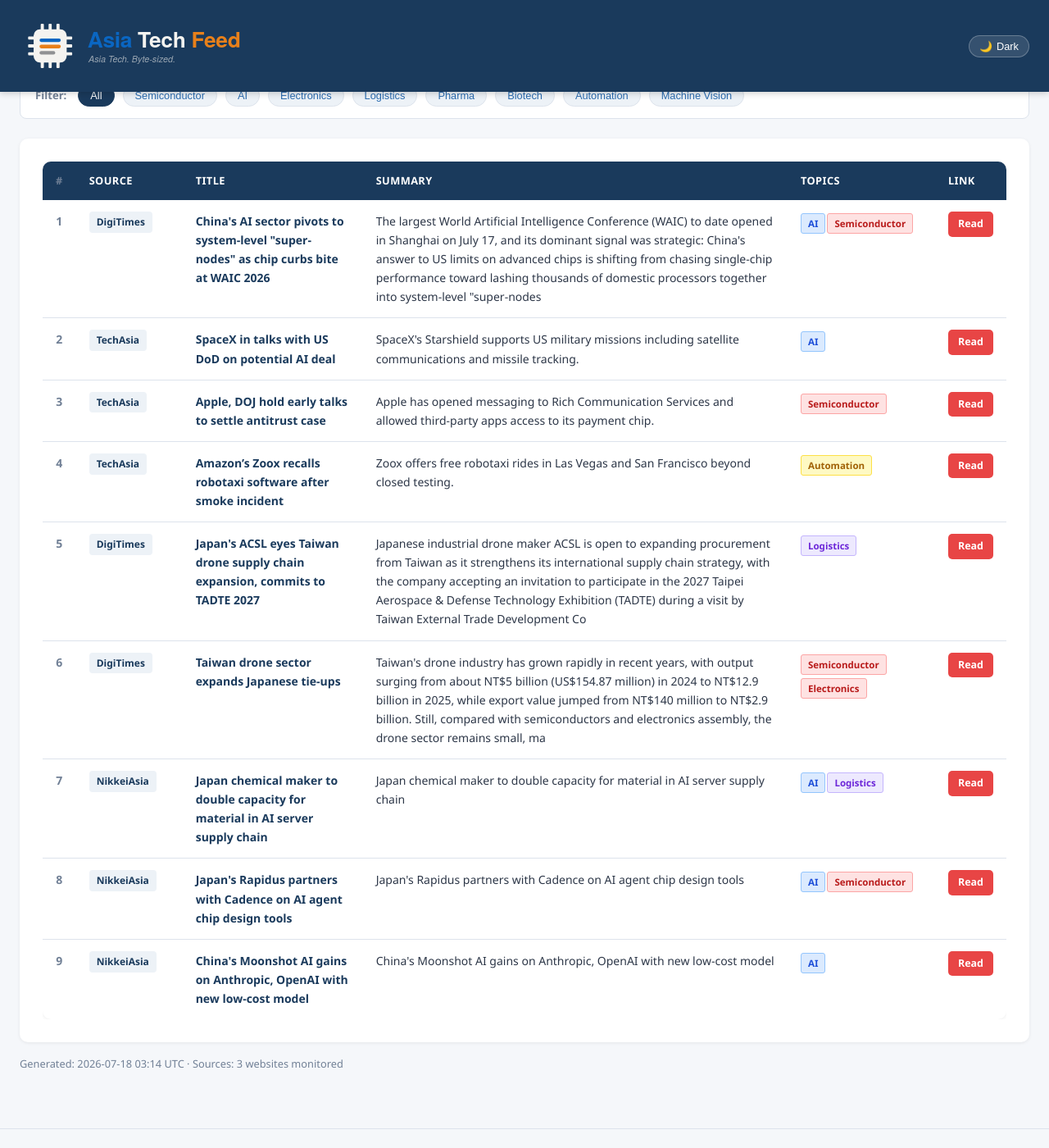
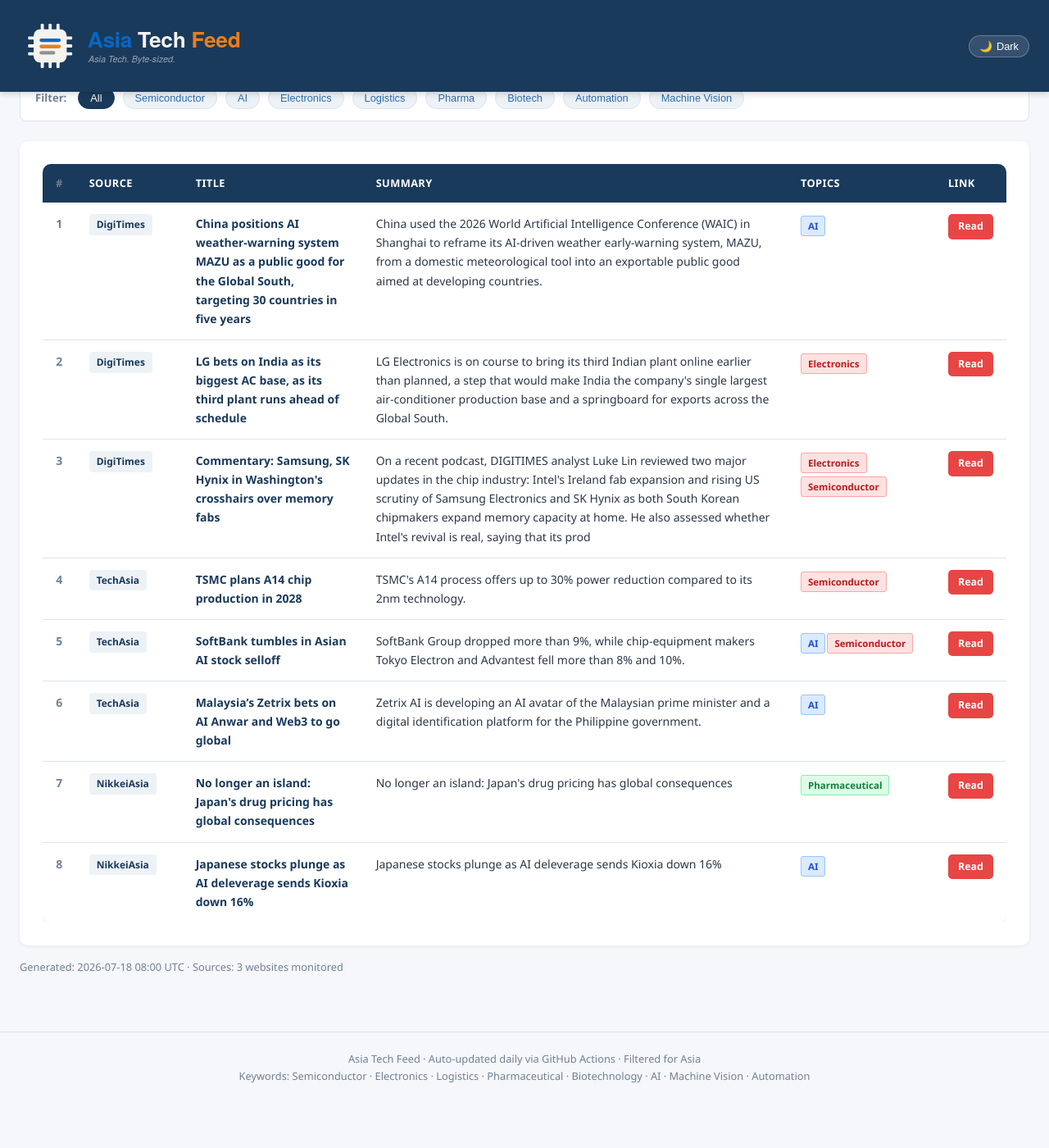
Before and after one commit to asiatechfeed/Asia-Tech-Feed, a Jekyll site: the page built from _posts/2026-07-18-asia-tech-news-digest.md, in a window 1280 px wide and 1400 px high, scrolled down 678 px. Shown: the whole window at 82% size. Built offline with Jekyll 4.4.1, drawn with Linux system fonts in a browser that asks for light colours; a script that is not in the unit is left out; after the commit the page ends 2023 px from its top, so only the background shows below that; some of the changed text lies outside the part shown.

Commit message:
📰 News digest 2026-07-18 (8 articles)

```diff
--- a/_posts/2026-07-18-asia-tech-news-digest.md
+++ b/_posts/2026-07-18-asia-tech-news-digest.md
@@ -1,16 +1,16 @@
 ---
 layout: post
 title: "Asia Tech News Digest - July 18, 2026"
-date: 2026-07-18 11:14:07 +0800
-articles_count: 9
+date: 2026-07-18 16:00:44 +0800
+articles_count: 8
 sources_count: 3
 sources: ["DigiTimes", "NikkeiAsia", "TechAsia"]
 csv_file: /assets/data/news-2026-07-18.tsv
-featured_title: "China's AI sector pivots to system-level \"super-nodes\" as chip curbs bite at WAIC 2026"
-featured_url: "https://www.digitimes.com/news/a20260718VL200/2026-shanghai-chips.html"
+featured_title: "China positions AI weather-warning system MAZU as a public good for the Global South, targeting 30 countries in five years"
+featured_url: "https://www.digitimes.com/news/a20260718VL201/2026-shanghai-weather-data.html"
 featured_source: "DigiTimes"
-featured_summary: "The largest World Artificial Intelligence Conference (WAIC) to date opened in Shanghai on July 17, and its dominant signal was strategic: China's answer to US limits on advanced chips is shifting from chasing single-chip performance toward lashing thousands of domestic processors together into system-level \"super-nodes"
-featured_image: "https://img.digitimes.com/newsshow/20260718vl200_files/1_b.jpg"
+featured_summary: "China used the 2026 World Artificial Intelligence Conference (WAIC) in Shanghai to reframe its AI-driven weather early-warning system, MAZU, from a domestic meteorological tool into an exportable public good aimed at developing countries."
+featured_image: "https://img.digitimes.com/newsshow/20260718vl201_files/2_b.jpg"
 ---
 
 <table class="news-table">
@@ -28,74 +28,66 @@ featured_image: "https://img.digitimes.com/newsshow/20260718vl200_files/1_b.jpg"
 <tr>
   <td class="col-num">1</td>
   <td class="col-source"><span class="source-badge">DigiTimes</span></td>
-  <td class="col-title"><span class="article-title">China's AI sector pivots to system-level "super-nodes" as chip curbs bite at WAIC 2026</span></td>
-  <td class="col-summary">The largest World Artificial Intelligence Conference (WAIC) to date opened in Shanghai on July 17, and its dominant signal was strategic: China's answer to US limits on advanced chips is shifting from chasing single-chip performance toward lashing thousands of domestic processors together into system-level "super-nodes</td>
-  <td class="col-tags"><span class="tag ai">AI</span><span class="tag semi">Semiconductor</span></td>
-  <td class="col-link"><a class="btn-link" href="https://www.digitimes.com/news/a20260718VL200/2026-shanghai-chips.html" target="_blank" rel="noopener">Read</a></td>
+  <td class="col-title"><span class="article-title">China positions AI weather-warning system MAZU as a public good for the Global South, targeting 30 countries in five years</span></td>
+  <td class="col-summary">China used the 2026 World Artificial Intelligence Conference (WAIC) in Shanghai to reframe its AI-driven weather early-warning system, MAZU, from a domestic meteorological tool into an exportable public good aimed at developing countries.</td>
+  <td class="col-tags"><span class="tag ai">AI</span></td>
+  <td class="col-link"><a class="btn-link" href="https://www.digitimes.com/news/a20260718VL201/2026-shanghai-weather-data.html" target="_blank" rel="noopener">Read</a></td>
 </tr>
 <tr>
   <td class="col-num">2</td>
-  <td class="col-source"><span class="source-badge">TechAsia</span></td>
-  <td class="col-title"><span class="article-title">SpaceX in talks with US DoD on potential AI deal</span></td>
-  <td class="col-summary">SpaceX's Starshield supports US military missions including satellite communications and missile tracking.</td>
-  <td class="col-tags"><span class="tag ai">AI</span></td>
-  <td class="col-link"><a class="btn-link" href="https://www.techinasia.com/spacex-ipo-reaches-857b-greenshoe" target="_blank" rel="noopener">Read</a></td>
+  <td class="col-source"><span class="source-badge">DigiTimes</span></td>
+  <td class="col-title"><span class="article-title">LG bets on India as its biggest AC base, as its third plant runs ahead of schedule</span></td>
+  <td class="col-summary">LG Electronics is on course to bring its third Indian plant online earlier than planned, a step that would make India the company's single largest air-conditioner production base and a springboard for exports across the Global South.</td>
+  <td class="col-tags"><span class="tag semi">Electronics</span></td>
+  <td class="col-link"><a class="btn-link" href="https://www.digitimes.com/news/a20260717VL201/lg-electronics-home-appliance-india-plant-production.html" target="_blank" rel="noopener">Read</a></td>
 </tr>
 <tr>
   <td class="col-num">3</td>
-  <td class="col-source"><span class="source-badge">TechAsia</span></td>
-  <td class="col-title"><span class="article-title">Apple, DOJ hold early talks to settle antitrust case</span></td>
-  <td class="col-summary">Apple has opened messaging to Rich Communication Services and allowed third-party apps access to its payment chip.</td>
-  <td class="col-tags"><span class="tag semi">Semiconductor</span></td>
-  <td class="col-link"><a class="btn-link" href="https://www.techinasia.com/apple-starts-restoring-card-payments-indias-app-store" target="_blank" rel="noopener">Read</a></td>
+  <td class="col-source"><span class="source-badge">DigiTimes</span></td>
+  <td class="col-title"><span class="article-title">Commentary: Samsung, SK Hynix in Washington's crosshairs over memory fabs</span></td>
+  <td class="col-summary">On a recent podcast, DIGITIMES analyst Luke Lin reviewed two major updates in the chip industry: Intel's Ireland fab expansion and rising US scrutiny of Samsung Electronics and SK Hynix as both South Korean chipmakers expand memory capacity at home. He also assessed whether Intel's revival is real, saying that its prod</td>
+  <td class="col-tags"><span class="tag semi">Electronics</span><span class="tag semi">Semiconductor</span></td>
+  <td class="col-link"><a class="btn-link" href="https://www.digitimes.com/news/a20260717PD229/samsung-sk-hynix-intel-digitimes-capacity.html" target="_blank" rel="noopener">Read</a></td>
 </tr>
 <tr>
   <td class="col-num">4</td>
   <td class="col-source"><span class="source-badge">TechAsia</span></td>
-  <td class="col-title"><span class="article-title">Amazon’s Zoox recalls robotaxi software after smoke incident</span></td>
-  <td class="col-summary">Zoox offers free robotaxi rides in Las Vegas and San Francisco beyond closed testing.</td>
-  <td class="col-tags"><span class="tag auto">Automation</span></td>
-  <td class="col-link"><a class="btn-link" href="https://www.techinasia.com/waymo-to-expand-robotaxi-into-minneapolis-new-orleans" target="_blank" rel="noopener">Read</a></td>
+  <td class="col-title"><span class="article-title">TSMC plans A14 chip production in 2028</span></td>
+  <td class="col-summary">TSMC's A14 process offers up to 30% power reduction compared to its 2nm technology.</td>
+  <td class="col-tags"><span class="tag semi">Semiconductor</span></td>
+  <td class="col-link"><a class="btn-link" href="https://www.techinasia.com/tsmc-sees-strong-growth-as-ai-demand-drives-chip-sales" target="_blank" rel="noopener">Read</a></td>
 </tr>
 <tr>
   <td class="col-num">5</td>
-  <td class="col-source"><span class="source-badge">DigiTimes</span></td>
-  <td class="col-title"><span class="article-title">Japan's ACSL eyes Taiwan drone supply chain expansion, commits to TADTE 2027</span></td>
-  <td class="col-summary">Japanese industrial drone maker ACSL is open to expanding procurement from Taiwan as it strengthens its international supply chain strategy, with the company accepting an invitation to participate in the 2027 Taipei Aerospace & Defense Technology Exhibition (TADTE) during a visit by Taiwan External Trade Development Co</td>
-  <td class="col-tags"><span class="tag logis">Logistics</span></td>
-  <td class="col-link"><a class="btn-link" href="https://www.digitimes.com/news/a20260717PD218/taiwan-drone-supply-chain-industrial-2027-technology.html" target="_blank" rel="noopener">Read</a></td>
+  <td class="col-source"><span class="source-badge">TechAsia</span></td>
+  <td class="col-title"><span class="article-title">SoftBank tumbles in Asian AI stock selloff</span></td>
+  <td class="col-summary">SoftBank Group dropped more than 9%, while chip-equipment makers Tokyo Electron and Advantest fell more than 8% and 10%.</td>
+  <td class="col-tags"><span class="tag ai">AI</span><span class="tag semi">Semiconductor</span></td>
+  <td class="col-link"><a class="btn-link" href="https://www.techinasia.com/tsmc-revenue-jumps-30-ai-demand-stays-strong" target="_blank" rel="noopener">Read</a></td>
 </tr>
 <tr>
   <td class="col-num">6</td>
-  <td class="col-source"><span class="source-badge">DigiTimes</span></td>
-  <td class="col-title"><span class="article-title">Taiwan drone sector expands Japanese tie-ups</span></td>
-  <td class="col-summary">Taiwan's drone industry has grown rapidly in recent years, with output surging from about NT$5 billion (US$154.87 million) in 2024 to NT$12.9 billion in 2025, while export value jumped from NT$140 million to NT$2.9 billion. Still, compared with semiconductors and electronics assembly, the drone sector remains small, ma</td>
-  <td class="col-tags"><span class="tag semi">Semiconductor</span><span class="tag semi">Electronics</span></td>
-  <td class="col-link"><a class="btn-link" href="https://www.digitimes.com/news/a20260717PD209/taiwan-medical-logistics-2024-ukraine.html" target="_blank" rel="noopener">Read</a></td>
+  <td class="col-source"><span class="source-badge">TechAsia</span></td>
+  <td class="col-title"><span class="article-title">Malaysia’s Zetrix bets on AI Anwar and Web3 to go global</span></td>
+  <td class="col-summary">Zetrix AI is developing an AI avatar of the Malaysian prime minister and a digital identification platform for the Philippine government.</td>
+  <td class="col-tags"><span class="tag ai">AI</span></td>
+  <td class="col-link"><a class="btn-link" href="https://www.techinasia.com/malaysian-firm-bets-ai-anwar-global" target="_blank" rel="noopener">Read</a></td>
 </tr>
 <tr>
   <td class="col-num">7</td>
   <td class="col-source"><span class="source-badge">NikkeiAsia</span></td>
-  <td class="col-title"><span class="article-title">Japan chemical maker to double capacity for material in AI server supply chain</span></td>
-  <td class="col-summary">Japan chemical maker to double capacity for material in AI server supply chain</td>
-  <td class="col-tags"><span class="tag ai">AI</span><span class="tag logis">Logistics</span></td>
-  <td class="col-link"><a class="btn-link" href="https://asia.nikkei.com/business/materials/japan-chemical-maker-to-double-capacity-for-material-in-ai-server-supply-chain" target="_blank" rel="noopener">Read</a></td>
+  <td class="col-title"><span class="article-title">No longer an island: Japan's drug pricing has global consequences</span></td>
+  <td class="col-summary">No longer an island: Japan's drug pricing has global consequences</td>
+  <td class="col-tags"><span class="tag bio">Pharmaceutical</span></td>
+  <td class="col-link"><a class="btn-link" href="https://asia.nikkei.com/opinion/no-longer-an-island-japan-s-drug-pricing-has-global-consequences" target="_blank" rel="noopener">Read</a></td>
 </tr>
 <tr>
   <td class="col-num">8</td>
   <td class="col-source"><span class="source-badge">NikkeiAsia</span></td>
-  <td class="col-title"><span class="article-title">Japan's Rapidus partners with Cadence on AI agent chip design tools</span></td>
-  <td class="col-summary">Japan's Rapidus partners with Cadence on AI agent chip design tools</td>
-  <td class="col-tags"><span class="tag ai">AI</span><span class="tag semi">Semiconductor</span></td>
-  <td class="col-link"><a class="btn-link" href="https://asia.nikkei.com/business/tech/semiconductors/japan-s-rapidus-partners-with-cadence-on-ai-agent-chip-design-tools" target="_blank" rel="noopener">Read</a></td>
-</tr>
-<tr>
-  <td class="col-num">9</td>
-  <td class="col-source"><span class="source-badge">NikkeiAsia</span></td>
-  <td class="col-title"><span class="article-title">China's Moonshot AI gains on Anthropic, OpenAI with new low-cost model</span></td>
-  <td class="col-summary">China's Moonshot AI gains on Anthropic, OpenAI with new low-cost model</td>
+  <td class="col-title"><span class="article-title">Japanese stocks plunge as AI deleverage sends Kioxia down 16%</span></td>
+  <td class="col-summary">Japanese stocks plunge as AI deleverage sends Kioxia down 16%</td>
   <td class="col-tags"><span class="tag ai">AI</span></td>
-  <td class="col-link"><a class="btn-link" href="https://asia.nikkei.com/business/technology/artificial-intelligence/china-s-moonshot-ai-gains-on-anthropic-openai-with-new-low-cost-model" target="_blank" rel="noopener">Read</a></td>
+  <td class="col-link"><a class="btn-link" href="https://asia.nikkei.com/business/markets/japanese-stocks-plunge-as-ai-deleverage-sends-kioxia-down-16" target="_blank" rel="noopener">Read</a></td>
 </tr>
 </tbody>
 </table>
```
Also changed, not shown: _data/seen_urls.json (+9 -1 lines), _digest_meta.json (+16 -16 lines), assets/data/news-2026-07-18.tsv (+8 -9 lines), assets/data/search-index.json.
